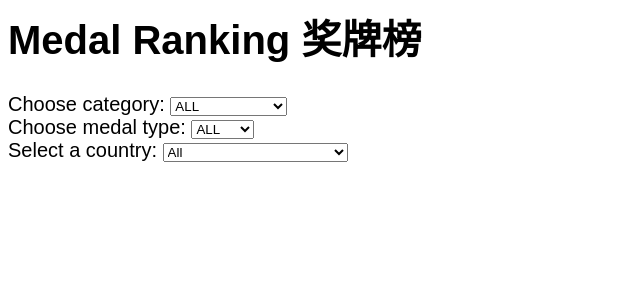
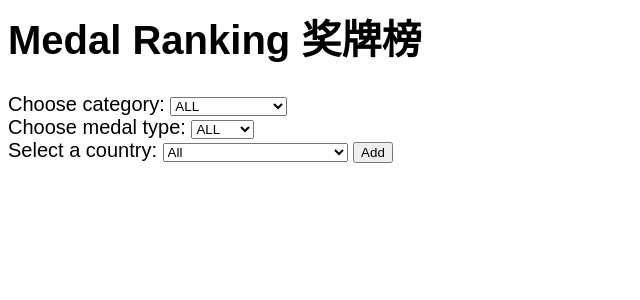
Before and after one commit to yiiihao/project1, a Flask app: page /medal_ranking in a window 1280 px wide. Shown: the top 300 px of the page, without its empty margins (0-640 px from the left). Run offline with Flask 2, Linux system fonts and the light colour scheme; data that the repository does not hold is empty; parts of the project's set-up code (start-up, migrations or seed data) failed here and were passed over.

Commit message:
Update medal_ranking.html

```diff
--- a/templates/medal_ranking.html
+++ b/templates/medal_ranking.html
@@ -47,6 +47,11 @@
   <option value="Norway">Norway</option>
 </select>
 
+<button onclick="add(document.getElementById('category').value,
+                 document.getElementById('type').value,
+                 document.getElementById('country').value
+                 )">Add</button>
+
 </form>
 
 
```
